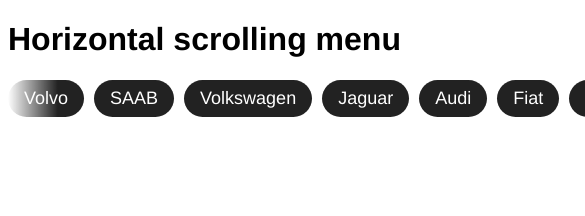
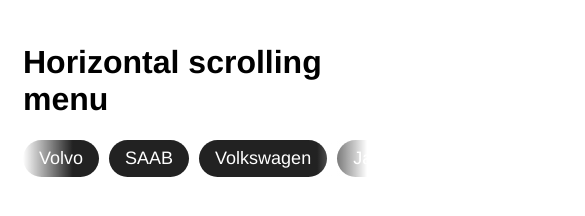
Before and after one commit to msorensson/scrollingmenu, a website: page build/index.html in a window 390 px wide. Shown: the top 216 px of the page, 585 px wide, since content can reach past the window. Drawn offline with nearby package versions, Linux system fonts and the light colour scheme; files that its build step writes are made by us from their sources; files whose address does not match are found by name.

Commit message:
responsive layout css change.

```diff
--- a/src/style.scss
+++ b/src/style.scss
@@ -6,10 +6,11 @@
 
 body {
     font-family: Helvetica Neue, sans-serif;
+    padding: 15px;
 }
 
 .page-wrapper {
-    width: 800px;
+    max-width: 800px;
     margin: auto;
 }
 
```
